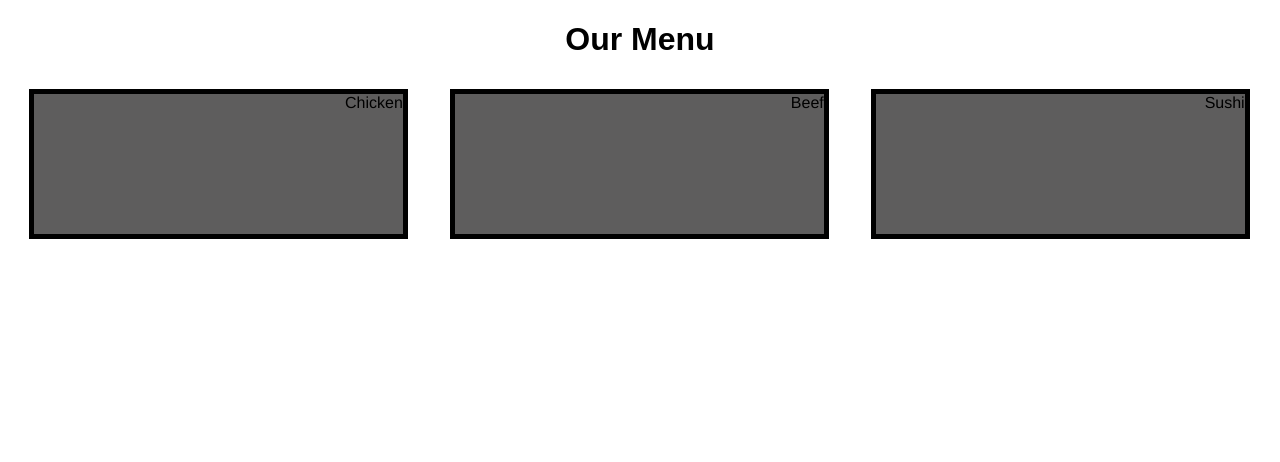
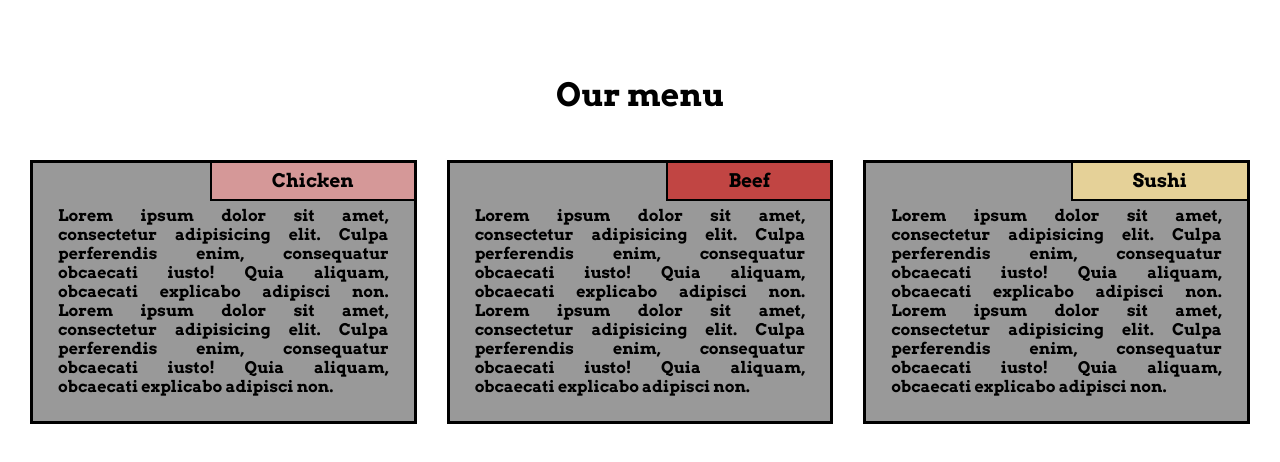
Before and after one commit to tkaramitros/html-css-and-javascript-course, a plain HTML site: page mod2-solution/index.html in a window 1280 px wide. Drawn offline with Linux system fonts and the light colour scheme.

Commit message:
Final Draft

```diff
--- a/mod2-solution/index.html
+++ b/mod2-solution/index.html
@@ -1,102 +1,49 @@
 <!DOCTYPE html>
 <html>
 <head>
-<meta charset="utf-8">
-<meta name="viewport" content="width=device-width, initial-scale=1">
-<title>Responsive Layout</title>
-<style>
-
-/********** Base styles **********/
-* {
-  box-sizing: border-box;
-}
-h1 {
-  margin-bottom: 15px;
-  text-align: center;
-  font-family: Arial, Helvetica, sans-serif;
-}
-
-p {
-  border: 5px solid black;
-  background-color: #5e5d5d;
-  width: 90%;
-  height: 150px;
-  margin-right: auto;
-  margin-left: auto;
-  font-family: Helvetica;
-  color: rgb(0, 0, 0);
-}
-
-/* Simple Responsive Framework. */
-.row {
-  width: 100%;
-}
-
-/********** Large devices only **********/
-@media (min-width: 992px) {
-  .col-lg-1, .col-lg-2, .col-lg-3 {
-    float: left;
-  }
-  .col-lg-1 {
-    width: 33.3%;
-  }
-  .col-lg-2 {
-    width: 33.3%;
-  }
-  .col-lg-3 {
-    width: 33.3%;
-  }
-}
-
-/********** Medium devices only **********/
-@media (min-width: 768px) and (max-width: 991px) {
-  .col-md-1, .col-md-2, .col-md-3 {
-    float: left;
-    border: 1px solid green;
-  }
-  .col-lg-1 {
-    width: 50%;
-  }
-  .col-lg-2 {
-    width: 50%;
-  }
-  .col-lg-3 {
-    width: 50%;
-  }
-}
-
-@media (max-width: 767px) {
-  .col-sm-1, .col-sm-2, .col-sm-3 {
-    float: left;
-    border: 1px solid green;
-  }
-  .col-lg-1 {
-    width: 100%;
-  }
-  .col-lg-2 {
-    width: 100%;
-  }
-  .col-lg-3 {
-    width: 100%;
-  }
-}
-
-#title {
-  position: relative;
-  text-align: right;
-
-}
-
-</style>
+  <meta charset="utf-8">
+  <meta name="viewport" content="width=device-width, initial-scale=1">
+  <title>My Responsive Layout</title>
+  <link href="https://fonts.googleapis.com/css2?family=Arvo:wght@700&display=swap" rel="stylesheet">
+  <link href='css/style.css' rel='stylesheet' type='text/css'>
 </head>
 <body>
-<h1>Our Menu</h1>
+  <div class="container">
+    <div class="row">
 
-<div class="row">
-  <div class="col-lg-1"><p id='title'>Chicken</p></div>
-  <div class="col-lg-3"><p id='title'>Beef</p></div>
-  <div class="col-lg-3"><p id='title'>Sushi</p></div>
+    <h1 class="menu-title">Our menu</h1>
+      <div class="col-lg-4">
+        <div class="item">
+          <div class="item-title" id="title-one">
+            <h3>Chicken</h3>
+          </div>
+          <p>
+            Lorem ipsum dolor sit amet, consectetur adipisicing elit. Culpa perferendis enim, consequatur obcaecati iusto! Quia aliquam, obcaecati explicabo adipisci non. Lorem ipsum dolor sit amet, consectetur adipisicing elit. Culpa perferendis enim, consequatur obcaecati iusto! Quia aliquam, obcaecati explicabo adipisci non.
+          </p>
+        </div>
+      </div>
+      <div class="col-lg-4">
+        <div class="item">
+         <div class="item-title" id="title-two">
+          <h3>Beef</h3>
+        </div>
+        <p>
+          Lorem ipsum dolor sit amet, consectetur adipisicing elit. Culpa perferendis enim, consequatur obcaecati iusto! Quia aliquam, obcaecati explicabo adipisci non. Lorem ipsum dolor sit amet, consectetur adipisicing elit. Culpa perferendis enim, consequatur obcaecati iusto! Quia aliquam, obcaecati explicabo adipisci non.
+        </p>
+      </div>
+    </div>
+    <div class="col-lg-4 col-lg-tablet">
+      <div class="item">
+       <div class="item-title" id="title-three">
+        <h3>Sushi</h3>
+      </div>
+      <p>
+        Lorem ipsum dolor sit amet, consectetur adipisicing elit. Culpa perferendis enim, consequatur obcaecati iusto! Quia aliquam, obcaecati explicabo adipisci non. Lorem ipsum dolor sit amet, consectetur adipisicing elit. Culpa perferendis enim, consequatur obcaecati iusto! Quia aliquam, obcaecati explicabo adipisci non.
+      </p>
+    </div>
+  </div>
+
 </div>
-
+</div>
 </body>
 </html>
```
